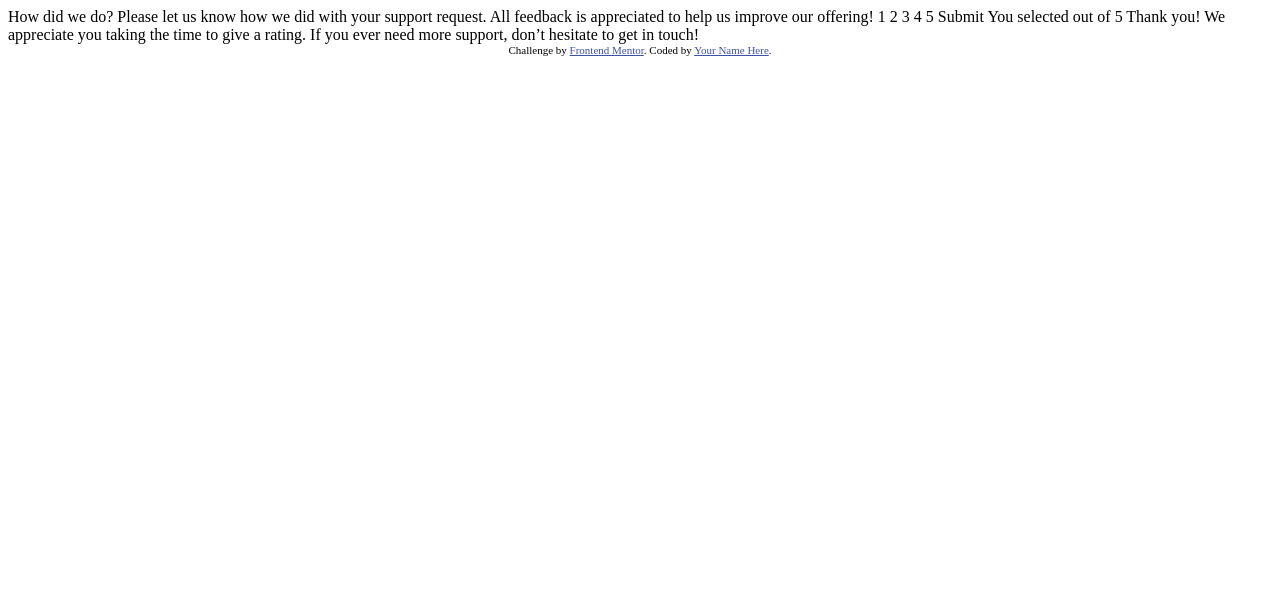
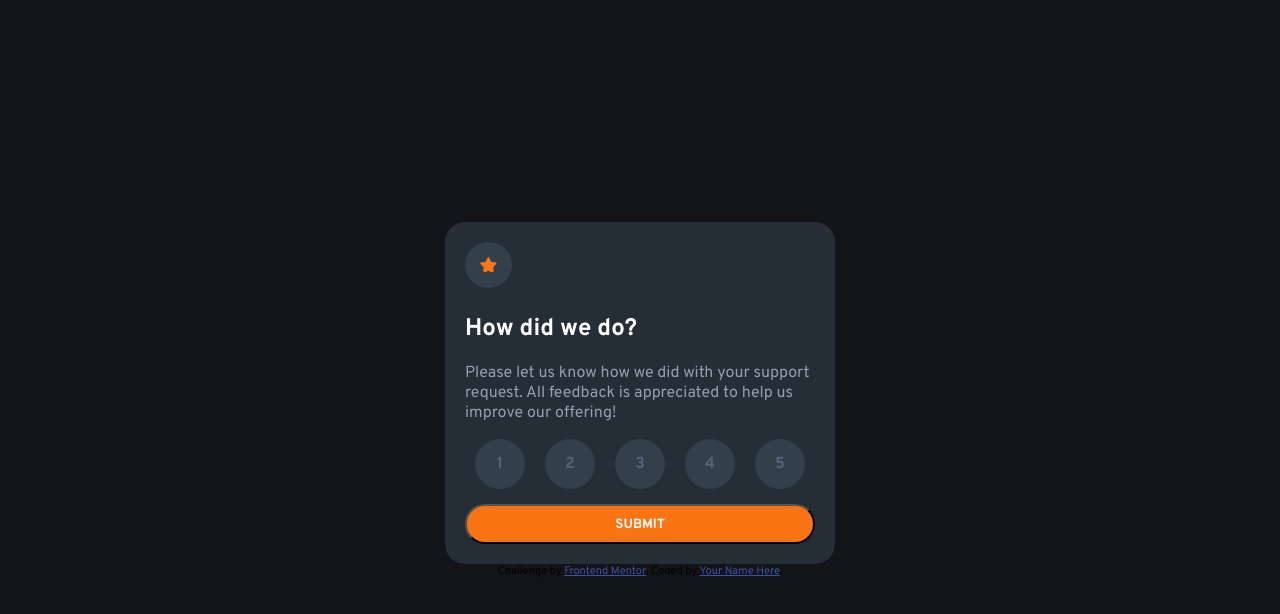
Before and after one commit to kingaver/interactive-rating-component, a plain HTML site: page index.html in a window 1280 px wide. Drawn offline with Linux system fonts and the light colour scheme.

Commit message:
Added a bunch of files

```diff
--- a/index.html
+++ b/index.html
@@ -5,6 +5,7 @@
   <meta name="viewport" content="width=device-width, initial-scale=1.0"> <!-- displays site properly based on user's device -->
 
   <link rel="icon" type="image/png" sizes="32x32" href="./images/favicon-32x32.png">
+  <link rel="stylesheet" href="style.css">
 
   <title>Frontend Mentor | Interactive rating component</title>
 
@@ -13,22 +14,33 @@
     .attribution { font-size: 11px; text-align: center; }
     .attribution a { color: hsl(228, 45%, 44%); }
   </style>
+  <script src="index.js"></script>
 </head>
 <body>
+  <div class="wrapper">
+    <div class="container">
+        <div class="rating">
+          <!-- Rating state start -->
+          <img class="star" src="./images/icon-star.svg" alt="">
 
-  <!-- Rating state start -->
+          <h2>How did we do?</h2>
 
-  How did we do?
+          <p>Please let us know how we did with your support request. All feedback is appreciated
+          to help us improve our offering!</p>
+          <div class="rate-nums">
+            <div class="num-btn unselected">1</div>
+            <div class="num-btn unselected">2</div>
+            <div class="num-btn unselected">3</div>
+            <div class="num-btn unselected">4</div>
+            <div class="num-btn unselected">5</div>
+          </div>
 
-  Please let us know how we did with your support request. All feedback is appreciated
-  to help us improve our offering!
-
-  1 2 3 4 5
-
-  Submit
+          <button class="submit">SUBMIT</button>
 
           <!-- Rating state end -->
+        </div>
 
+        <div class="thank-you">
           <!-- Thank you state start -->
 
           You selected <!-- Add rating here --> out of 5
@@ -39,11 +51,13 @@
           don’t hesitate to get in touch!
 
           <!-- Thank you state end -->
-
+        </div>
+    </div>
 
     <div class="attribution">
       Challenge by <a href="https://www.frontendmentor.io?ref=challenge" target="_blank">Frontend Mentor</a>.
       Coded by <a href="#">Your Name Here</a>.
     </div>
+  </div>
 </body>
 </html>
--- /dev/null
+++ b/style.css
@@ -0,0 +1,102 @@
+@import url('https://fonts.googleapis.com/css2?family=Overpass:ital,wght@0,400;0,700;1,700&display=swap');
+
+* {
+    font-family: 'Overpass', sans-serif;
+    --White: hsl(0, 0%, 100%);
+    --Light-Grey: hsl(217, 12%, 63%);
+    --Medium-Grey: hsl(216, 12%, 54%);
+    --Dark-Blue: hsl(213, 19%, 18%);
+    --Very-Dark-Blue: hsl(216, 12%, 8%);
+    --Orange: hsl(25, 97%, 53%);
+}
+
+body, html {
+    width: 100vw;
+    height: 100vh;
+    background-color: var(--Very-Dark-Blue);
+    display: flex;
+    align-items: center;
+    justify-content: center;
+}
+
+h2 {
+    color: var(--White);
+}
+
+p {
+    color: var(--Light-Grey);
+}
+
+.wrapper {
+    display: flex;
+    flex-direction: column;
+    align-items: center;
+    justify-content: center;
+    width: 100vw;
+    height: 100%;
+}
+
+.container {
+    width: 350px;
+    background-color: var(--Dark-Blue);
+    display: flex;
+    flex-direction: column;
+    padding: 20px;
+    border-radius: 20px;
+}
+
+.star {
+    padding: 15px;
+    border-radius: 50%;
+    background-color: hsl(213, 19%, 25%);
+}
+
+.thank-you {
+    display: none;
+}
+
+.rate-nums {
+    display: flex;
+    justify-content: space-around;
+    padding-bottom: 15px;
+}
+
+.num-btn {
+    width: 20px;
+    height: auto;
+    display: flex;
+    justify-content: center;
+    align-items: center;
+    text-align: center;
+    padding: 15px;
+    border-radius: 50%;
+    background-color: hsl(213, 19%, 25%);
+    color: hsl(213, 19%, 40%);
+    font-weight: 700;
+}
+
+.submit {
+    width: 100%;
+    height: 40px;
+    border-radius: 20px;
+    font-weight: 700;
+    background-color: var(--Orange);
+    color: var(--White);
+}
+
+.submit:hover {
+    background-color: var(--White);
+    color: var(--Orange);
+    cursor: pointer;
+}
+
+.selected {
+    background-color: var(--Orange);
+    color: var(--White);
+}
+
+.unselected:hover {
+    background-color: hsl(213, 19%, 50%);
+    color: var(--White);
+    cursor: pointer;
+}
```
Also changed, not shown: index.js (added). Lines whose indentation alone changed are shown as unchanged.
